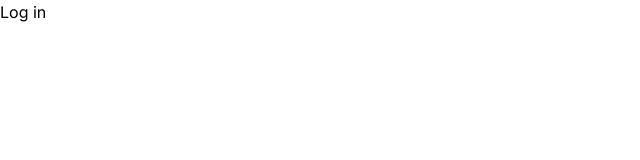
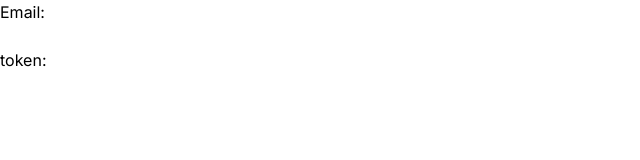
Before and after one commit to beeper/self-host-web, a Next.js app: page / in a window 1280 px wide. Shown: the top 160 px of the page, without its empty margins (0-640 px from the left). Built offline with nearby package versions, Linux system fonts and the light colour scheme.

Commit message:
Add Beeper and fly.io login

```diff
--- /dev/null
+++ b/app/api/route.ts
@@ -0,0 +1,12 @@
+import { NextResponse } from 'next/server'
+
+
+
+export async function GET(request: Request) {
+
+    const child_process = require('child_process');
+    const ls = child_process.exec('ls');
+    const output = ls.stdout.toString();
+    console.log(JSON.stringify(output))
+    return NextResponse.json({ "hi": "hello" })
+}
--- a/app/beeper/code/page.tsx
+++ /dev/null
@@ -1,32 +0,0 @@
-export async function getToken(event: any) {
-    event.preventDefault()
-
-    const code = event.target[0].value;
-
-    const loginChallengeResponse = await fetch(
-        "https://api.beeper.com/user/login/response",
-        {
-            method: "POST",
-            headers: {
-                Authorization: "Bearer BEEPER-PRIVATE-API-PLEASE-DONT-USE",
-                "Content-Type": "application/json",
-            },
-            body: JSON.stringify({ request, response: code }),
-        }
-    );
-    const { token } = await loginChallengeResponse.json();
-
-    console.log("Your JWT Token: ", token);
-}
-
-export default function Code() {
-    return (
-        <>
-            <p>We sent you a login code.</p>
-            <form onSubmit={getToken}>
-                <p>Enter your code:</p>
-                <input name={"thing"}/>
-            </form>
-        </>
-    )
-}
--- a/app/beeper/email/page.tsx
+++ /dev/null
@@ -1,40 +0,0 @@
-"use client"
-
-import { useRouter } from 'next/navigation'
-
-export default function Email() {
-
-    const router = useRouter()
-
-    async function sendLoginEmail(event: any) {
-        event.preventDefault();
-
-        const email = event.target[0].value;
-
-        const loginResponse = await fetch("https://api.beeper.com/user/login", {
-            method: "POST",
-            headers: {
-                Authorization: "Bearer BEEPER-PRIVATE-API-PLEASE-DONT-USE",
-            },
-        });
-        const { request } = await loginResponse.json();
-
-        await fetch("https://api.beeper.com/user/login/email", {
-            method: "POST",
-            headers: {
-                Authorization: "Bearer BEEPER-PRIVATE-API-PLEASE-DONT-USE",
-                "Content-Type": "application/json",
-            },
-            body: JSON.stringify({ request, email }),
-        });
-
-        router.push("/beeper/code")
-    }
-
-    return (
-        <form onSubmit={sendLoginEmail}>
-            <p>Email:</p>
-            <input />
-        </form>
-    )
-}
--- /dev/null
+++ b/app/components/BeeperLogin.tsx
@@ -0,0 +1,76 @@
+import {useState} from "react";
+
+export default function BeeperLogin({ setToken }) {
+
+    const [sentCode, setSentCode] = useState(false)
+    const [loginIdentifier, setLoginIdentifier] = useState("")
+
+    async function sendLoginEmail(event: any) {
+        event.preventDefault();
+
+        const email = event.target[0].value;
+
+        const loginResponse = await fetch("https://api.beeper-staging.com/user/login", {
+            method: "POST",
+            headers: {
+                Authorization: "Bearer BEEPER-PRIVATE-API-PLEASE-DONT-USE",
+            },
+        });
+        const {request} = await loginResponse.json();
+
+        await fetch("https://api.beeper-staging.com/user/login/email", {
+            method: "POST",
+            headers: {
+                Authorization: "Bearer BEEPER-PRIVATE-API-PLEASE-DONT-USE",
+                "Content-Type": "application/json",
+            },
+            body: JSON.stringify({request, email}),
+        });
+
+        setSentCode(true);
+        setLoginIdentifier(request);
+    }
+
+    async function getToken(event: any) {
+        event.preventDefault()
+
+        const code = event.target[0].value;
+
+        const loginChallengeResponse = await fetch(
+            "https://api.beeper-staging.com/user/login/response",
+            {
+                method: "POST",
+                headers: {
+                    Authorization: "Bearer BEEPER-PRIVATE-API-PLEASE-DONT-USE",
+                    "Content-Type": "application/json",
+                },
+                body: JSON.stringify({ request: loginIdentifier, response: code }),
+            }
+        );
+        const { token } = await loginChallengeResponse.json();
+
+        console.log("Your JWT Token: ", token);
+        setToken(token);
+    }
+
+    return (
+        <>
+            { sentCode ? (
+                <div>
+                    <p>We sent you a login code.</p>
+                    <form onSubmit={getToken}>
+                        <p>Enter your code:</p>
+                        <input name="code" type="number" />
+                    </form>
+                </div>
+                ) : (
+                <div>
+                    <form onSubmit={sendLoginEmail}>
+                        <p>Email:</p>
+                        <input name="email" type="email" />
+                    </form>
+                </div>
+            )}
+        </>
+    )
+}
--- a/app/page.tsx
+++ b/app/page.tsx
@@ -1,15 +1,31 @@
-import Link from "next/link";
+"use client"
+
+import BeeperLogin from "@/app/components/BeeperLogin"
+import {useState} from "react";
+import FlyLogin from "@/app/components/FlyLogin";
 
 export default function Home() {
 
-    function sendLoginEmail(event: any) {
-        event.preventDefault()
-        console.log(event.target[0].value)
+    const [token, setToken] = useState("");
+    const [flyToken, setFlyToken] = useState("");
+
+    if (!token) {
+        return (
+            <div>
+                <BeeperLogin setToken={setToken} />
+                <p>token:</p>
+                <p>{token}</p>
+            </div>
+        )
+    }
+
+    if (!flyToken) {
+        return (
+            <FlyLogin setFlyToken={setFlyToken} />
+        )
     }
 
     return (
-        <div>
-            <Link href={"beeper/email"}>Log in</Link>
-        </div>
+        <p>hi</p>
     )
 }
```
